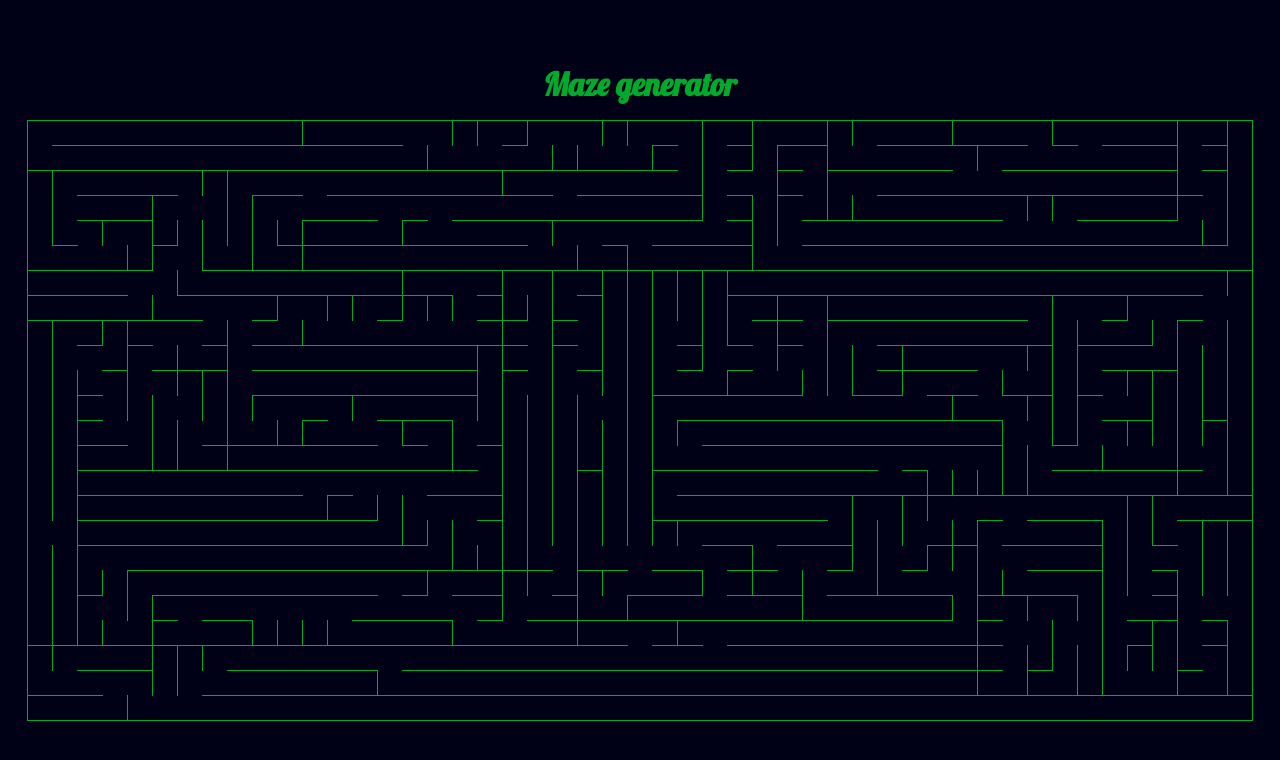
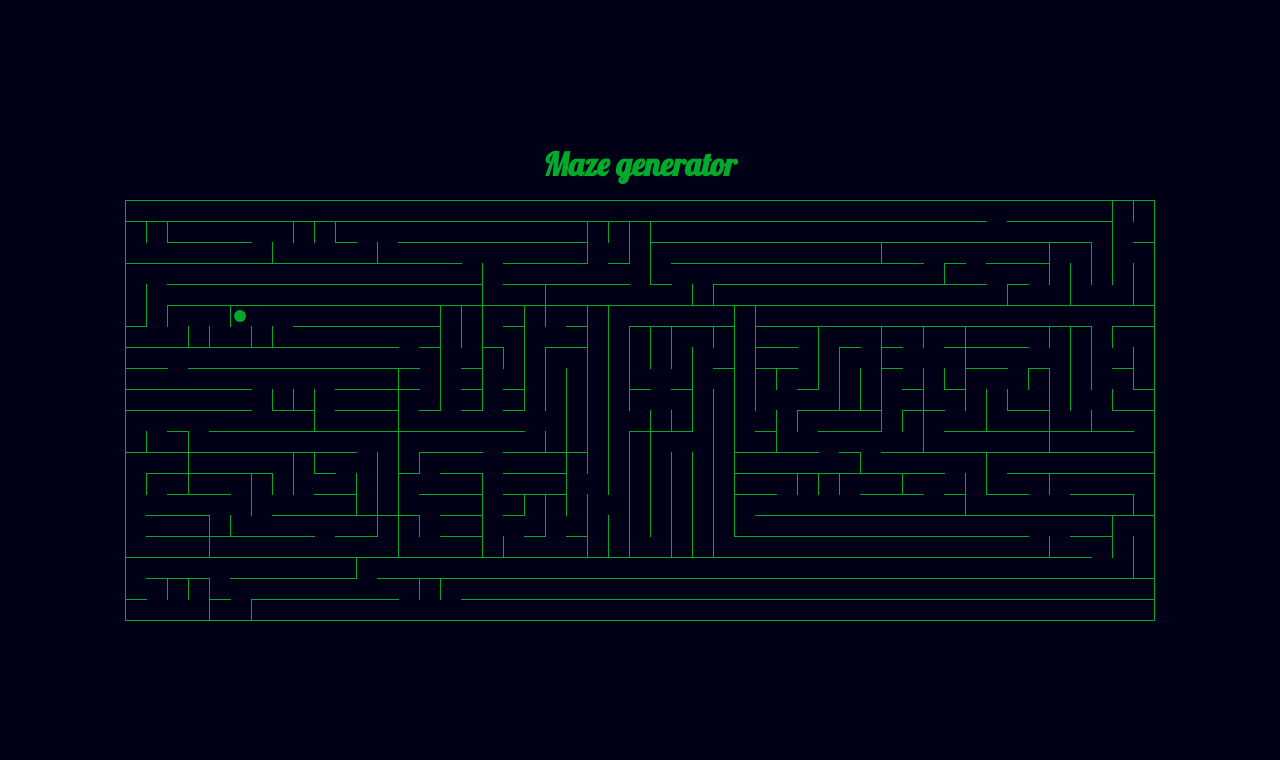
Before and after one commit to jirsik/maze_generator, a React app: page / in a window 1280 px wide. Shown: the top 760 px of the page. Built offline with nearby package versions, Linux system fonts and the light colour scheme.

Commit message:
pawn moving inside of maze

```diff
--- a/package.json
+++ b/package.json
@@ -6,7 +6,8 @@
   "scripts": {
     "build": "webpack -d",
     "build:prod": "webpack -p",
-    "watch": "webpack -wd"
+    "watch": "webpack -wd",
+    "ts-check": "tsc --noEmit --diagnostics"
   },
   "author": "The amazing me",
   "license": "ISC",
--- a/src/Components/App.tsx
+++ b/src/Components/Maze.tsx
@@ -1,5 +1,6 @@
 /* eslint-disable no-continue */
 import React, { useEffect, useState } from 'react';
+import Pawn from './Pawn';
 
 import './index.scss';
 
@@ -8,14 +9,19 @@ interface IProps {
   width: number,
 };
 
-const App = ({
+const Maze = ({
   height,
   width,
 }: IProps) => {
   const [maze, setMaze] = useState<string[][]>([]);
-  const [builds, setBuilds] = useState<number[][]>([]);
+  const [builds, setBuilds] = useState<[number, number][]>([]);
 
-  const prepareStage = () => {
+  useEffect(() => {
+    const stage: string[][] = prepareStage();
+    setMaze(generateMaze(stage));
+  }, []);
+
+  const prepareStage = (): string[][] => {
     const stage: string[][] = [];
 
     for (let x: number = 0; x < height; x += 1) {
@@ -38,7 +44,7 @@ const App = ({
   };
 
 
-  const drawWall = (stage: any, build: any, direction: any) => {
+  const drawWall = (stage: string[][], build: [number, number], direction: number): string[][] => {
     const updatedStage = stage;
     let foundWall: boolean = false;
     let lastSpot: [number, number] = build;
@@ -66,14 +72,16 @@ const App = ({
     return updatedStage;
   };
 
-  const randomNumber = (max: number) => Math.floor(Math.random() * max);
+  const randomNumber = (max: number): number => {
+    return Math.floor(Math.random() * max);
+  };
 
   const generateMaze = (stage: string[][]): string[][] => {
-    let updatedStage = stage;
+    let updatedStage: string[][] = stage;
     while (builds.length > 0) {
-      const index = randomNumber(builds.length);
-      const direction = randomNumber(4);
-      const build = builds[index];
+      const index: number = randomNumber(builds.length);
+      const direction: number = randomNumber(4);
+      const build: [number, number] = builds[index];
 
       setBuilds(builds.splice(index, 1));
       updatedStage[build[0]][build[1]] = 'wall';
@@ -82,22 +90,23 @@ const App = ({
     return updatedStage;
   };
 
-  useEffect(() => {
-    const stage: string[][] = prepareStage();
-    setMaze(generateMaze(stage));
-  }, []);
-
   return (
     <div className="maze">
+      <div>
         {maze.map((row, index) => (
-            <div key={index} className="row">
+          <div key={index} className="row">
                 {row.map((spot, index2) => (
-                    <div key={index2} className={spot}></div>
-                ))}
+                  <div key={index2} className={spot}></div>
+                  ))}
             </div>
         ))}
+        <Pawn
+          mazeHeight={height}
+          mazeWidth={width}
+        />
+      </div>
     </div>
   );
 };
 
-export default App;
+export default Maze;
--- /dev/null
+++ b/src/Components/Pawn.tsx
@@ -0,0 +1,65 @@
+import React, { useEffect, useState, useRef } from 'react';
+
+import './index.scss';
+
+interface IProps {
+  mazeHeight: number,
+  mazeWidth: number,
+};
+
+const Pawn = (props: IProps) => {
+  const [x, _setX] = useState<number>(5);
+  const [y, _setY] = useState<number>(5);
+
+  const xRef = useRef(x);
+  const setX = (x: number) => {
+    xRef.current = x;
+    _setX(x);
+  };
+  const yRef = useRef(y);
+  const setY = (y: number) => {
+    yRef.current = y;
+    _setY(y);
+  };
+
+  useEffect(() => {
+    document.addEventListener('keydown', move);
+  }, []);
+
+  const move = (event: KeyboardEvent): void => {
+    const { mazeHeight, mazeWidth } = props;
+    let myX = xRef.current;
+    let myY = yRef.current;
+    switch (event.key) {
+      case "ArrowRight":
+        if (myX < (mazeWidth - 3) / 2) {
+          myX ++;
+        }
+        break;
+      case "ArrowLeft":
+        if (myX > 0) {
+          myX --;
+        }
+        break;
+      case "ArrowUp":
+        if (myY > 0) {
+          myY --;
+        }
+        break;
+      case "ArrowDown":
+        if (myY < (mazeHeight - 3) / 2) {
+          myY ++;
+        }
+        break;
+    }
+      setX(myX);
+      setY(myY);
+  }
+
+  return (
+    <div className="pawn" style={{top: `${(y * 21) - ((props.mazeHeight - 1) / 2 * 21)}px`, left: `${x * 21}px`}}>
+    </div>
+  );
+};
+
+export default Pawn;
--- a/src/Components/index.scss
+++ b/src/Components/index.scss
@@ -9,7 +9,7 @@
 .row {
     display: flex;
     flex-direction: row;
-    height: 1.5rem;
+    height: 20px;
 
     &:nth-child(odd) {
         height: 1px;
@@ -18,7 +18,7 @@
 
 .row div {
     height: 100%;
-    width: 1.5rem;
+    width: 20px;
 
     &:nth-child(odd) {
         width: 1px;
@@ -28,3 +28,12 @@
 .wall {
     background-color: #00aa2b;
 }
+
+.pawn {
+  position: relative;
+  margin: 4px;
+  width: 12px;
+  height: 12px;
+  border-radius: 50%;
+  background-color: #00aa2b;
+}
--- a/src/index.tsx
+++ b/src/index.tsx
@@ -4,11 +4,11 @@ import ReactDOM from 'react-dom';
 import './index.html';
 import './index.scss';
 
-import App from './Components/App';
+import Maze from './Components/Maze';
 
 ReactDOM.render(
-  <App
-    height= {49}
+  <Maze
+    height= {41}
     width= {99}
   />,
   document.getElementById('app')
--- a/tsconfig.json
+++ b/tsconfig.json
@@ -10,7 +10,7 @@
     "jsx": "react",                     /* Specify JSX code generation: 'preserve', 'react-native', or 'react'. */
     // "declaration": true,                   /* Generates corresponding '.d.ts' file. */
     // "declarationMap": true,                /* Generates a sourcemap for each corresponding '.d.ts' file. */
-    "sourceMap": true /* Generates corresponding '.map' file. */,
+    // "sourceMap": true /* Generates corresponding '.map' file. */,
     // "outFile": "./",                       /* Concatenate and emit output to single file. */
     "outDir": "./dist" /* Redirect output structure to the directory. */,
     "rootDir": "./src" /* Specify the root directory of input files. Use to control the output directory structure with --outDir. */,
```
Also changed, not shown: .eslintrc.js.
